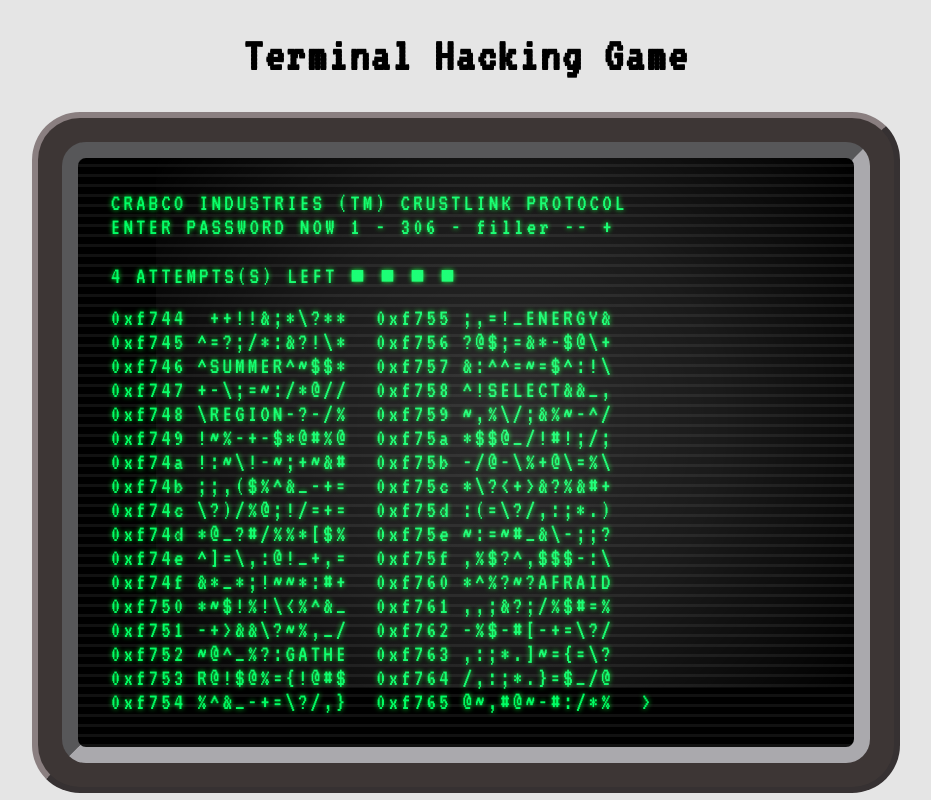
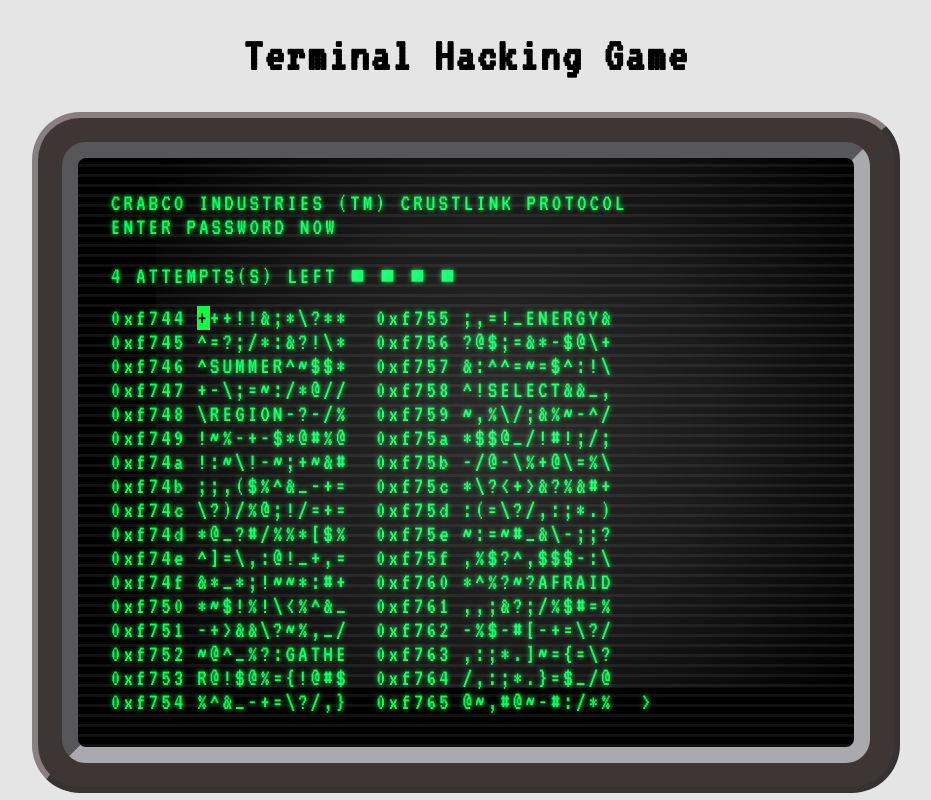
Before and after one commit to kabouras/terminal-hacking, a Vue app: page / in a window 1280 px wide. Shown: the top 800 px of the page, without its empty margins (174-1105 px from the left). Built offline with nearby package versions, Linux system fonts and the light colour scheme.

Commit message:
add focus event

```diff
--- a/src/components/GameBoard.vue
+++ b/src/components/GameBoard.vue
@@ -5,8 +5,9 @@
         <div class="top">
           <div>CRABCO INDUSTRIES (TM) CRUSTLINK PROTOCOL</div>
           <div>
-            ENTER PASSWORD NOW {{ focusedElementIdx }} - {{ lastElementIdx }} -
-            {{ focusedElementType }} -- {{ focusedElementVal }}
+            ENTER PASSWORD NOW
+            <!-- {{ focusedElementIdx }} - {{ lastElementIdx }} -
+            {{ focusedElementType }} -- {{ focusedElementVal }} -->
           </div>
           <br />
           <div>
@@ -19,12 +20,14 @@
             <PuzzleColumn
               :colData="leftColData"
               :onElementFocus="onElementFocus"
+              :onSelect="onSelect"
             />
           </div>
           <div class="col middle">
             <PuzzleColumn
               :colData="rightColData"
               :onElementFocus="onElementFocus"
+              :onSelect="onSelect"
             />
           </div>
           <div class="col right">
@@ -286,8 +289,9 @@ export default {
       } else {
         this.attemptsRemaining--;
         if (this.attemptsRemaining === 0) {
+          this.clearfeedbackRows();
           this.appendfeedbackRows("Locked Out");
-          this.appendfeedbackRows("NO ATTEMPTS REMAIN!");
+          this.appendfeedbackRows("NO ATTEMPTS LEFT");
         } else {
           this.appendfeedbackRows("Entry Denied");
           this.appendfeedbackRows(`${matchCount}/${pw.length} correct`);
--- a/src/components/PuzzleColumn.vue
+++ b/src/components/PuzzleColumn.vue
@@ -14,6 +14,10 @@
         :tabindex="row.key"
         :autofocus="(row.key === 1) ? 'autofocus' : false"
         :id="`tab_${row.key}`"
+        @click="() => {
+          onElementFocus({...row});
+          onSelect();
+        }"
         @focus="() => onElementFocus({...row})"
       />
     </div>
@@ -32,6 +36,16 @@ export default {
     onElementFocus: {
       type: Function,
       default: undefined
+    },
+    onSelect: {
+      type: Function,
+      default: undefined
+    },
+    methods: {
+      onElementSelect(row) {
+        this.onElementFocus({...row});
+        this.onSelect();
+      }
     }
   },
 };
@@ -69,7 +83,7 @@ export default {
 }
 
 .text-btn:focus {
-  animation: text-btn 1s cubic-bezier(.5, 0, 1, 1) infinite alternate;
+  animation: text-btn .8s cubic-bezier(.5, 0, 1, 1) infinite alternate;
 }
 /* @keyframes text-btn { to { opacity: 0; } } */
 @keyframes text-btn {
```
